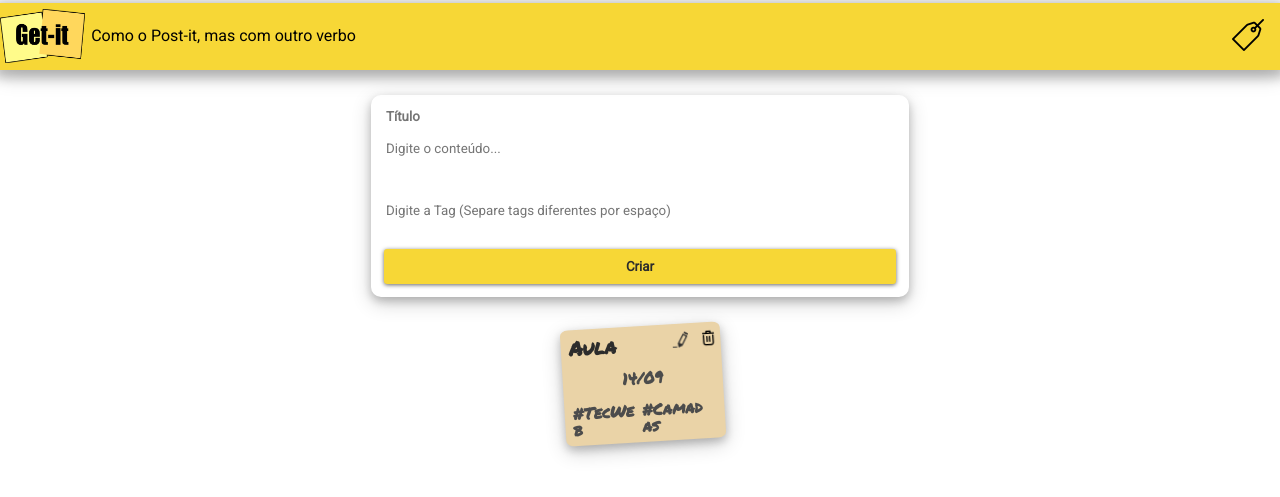
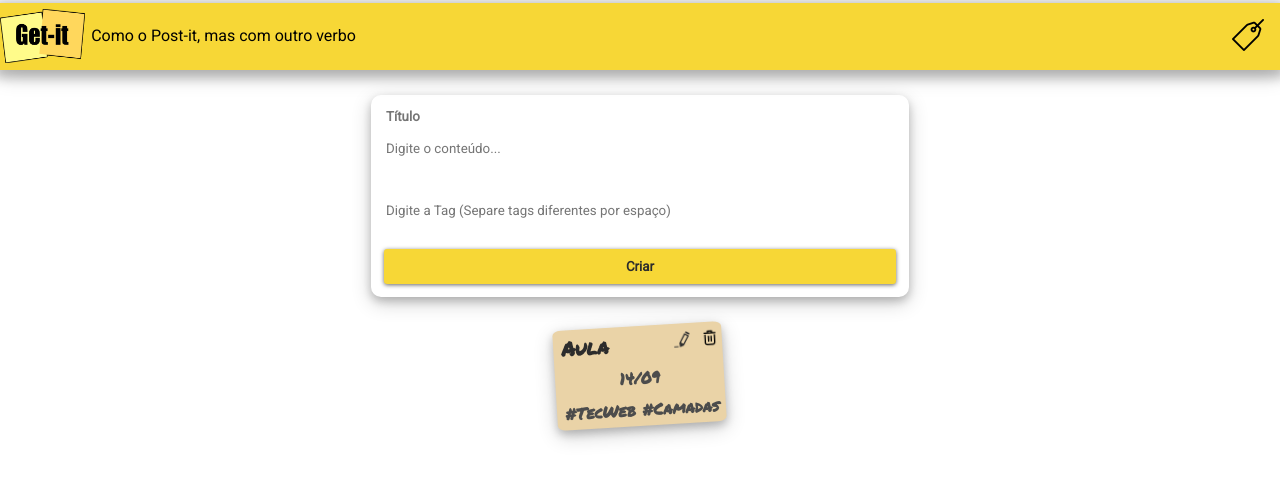
Before and after one commit to insper-tecnologias-web/projeto-1b-HenriqueFBadin, a Django app: page / in a window 1280 px wide. Shown: the top 497 px of the page. Run offline with Django 4.2, Linux system fonts and the light colour scheme; data comes from the database, SQL or seed files in the repository; some libraries are stand-ins or nearby versions.

Commit message:
Mudanças CSS

```diff
--- a/notes/static/notes/css/getit.css
+++ b/notes/static/notes/css/getit.css
@@ -272,5 +272,4 @@
   align-items: center;
   justify-content: flex-start;
   height: 100%;
-  word-break: break-word;
 }
```
